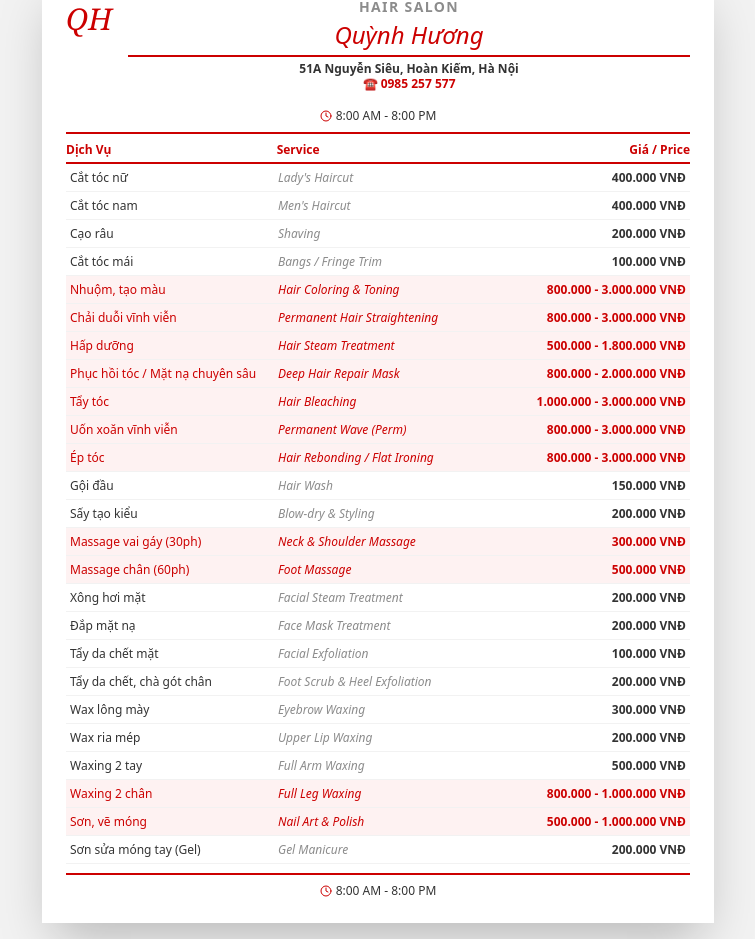
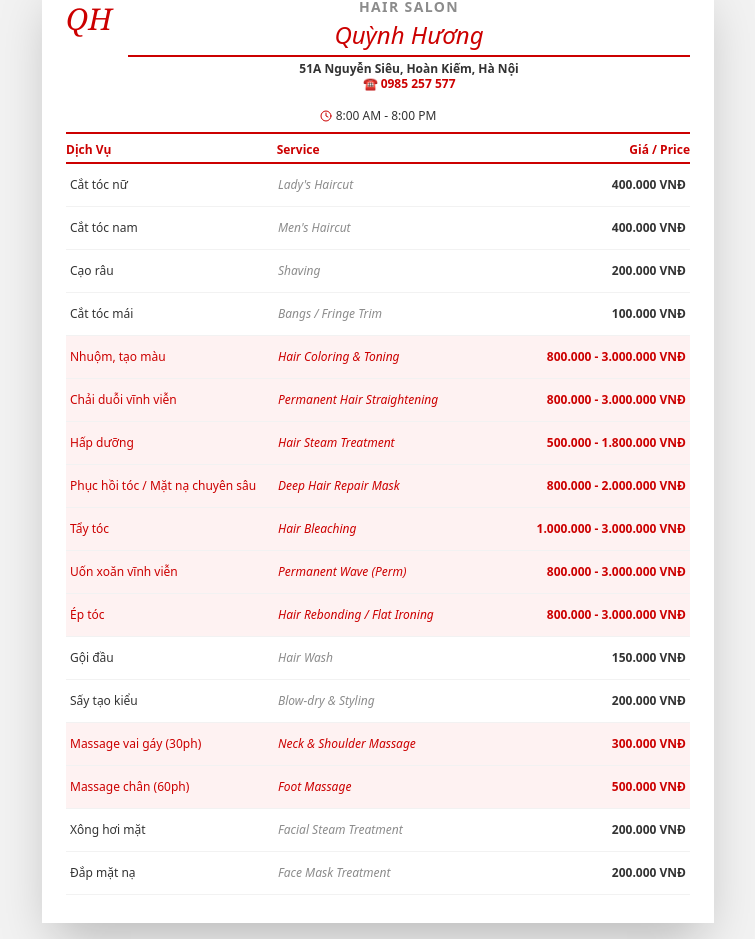
Before and after one commit to namkhanhhhh/HQ, a Next.js app: page / in a window 1280 px wide. Shown: the part 95-1034 px from the top of the page, without its empty margins (262-1017 px from the left). Built offline with nearby package versions, Linux system fonts and the light colour scheme.

Commit message:
style: adjust service row spacing and line-height
Increase line spacing and change line-height for better readability.

Co-authored-by: Nguyễn Nam Khánh <142679395+namkhanhhhh@users.noreply.github.com>

```diff
--- a/app/page.tsx
+++ b/app/page.tsx
@@ -138,16 +138,16 @@ export default function Page() {
           {/* Services List */}
           <div className="text-xs">
             {services.map((service, index) => (
-              <div key={index} className={`grid grid-cols-3 gap-2 border-b border-secondary py-1.5 px-1 ${
+              <div key={index} className={`grid grid-cols-3 gap-2 border-b border-secondary py-3 px-1 ${
                 service.highlight ? 'bg-red-50' : ''
               }`}>
-                <div className={`font-medium leading-tight text-xs ${service.highlight ? 'text-primary font-bold' : 'text-foreground'}`}>
+                <div className={`font-medium leading-normal text-xs ${service.highlight ? 'text-primary font-bold' : 'text-foreground'}`}>
                   {service.vietnameseName}
                 </div>
-                <div className={`italic leading-tight text-xs ${service.highlight ? 'text-primary' : 'text-muted-foreground'}`}>
+                <div className={`italic leading-normal text-xs ${service.highlight ? 'text-primary' : 'text-muted-foreground'}`}>
                   {service.englishName}
                 </div>
-                <div className={`text-right font-semibold leading-tight text-xs ${
+                <div className={`text-right font-semibold leading-normal text-xs ${
                   service.highlight ? 'text-primary' : 'text-foreground'
                 }`}>
                   {service.price}
@@ -199,16 +199,16 @@ export default function Page() {
           {/* Services List */}
           <div className="flex-1 overflow-y-auto text-xs">
             {services.map((service, index) => (
-              <div key={index} className={`grid grid-cols-3 gap-2 border-b border-secondary py-1.5 px-1 ${
+              <div key={index} className={`grid grid-cols-3 gap-2 border-b border-secondary py-3 px-1 ${
                 service.highlight ? 'bg-red-50' : ''
               }`}>
-                <div className={`font-medium leading-tight ${service.highlight ? 'text-primary font-bold' : 'text-foreground'}`}>
+                <div className={`font-medium leading-normal ${service.highlight ? 'text-primary font-bold' : 'text-foreground'}`}>
                   {service.vietnameseName}
                 </div>
-                <div className={`italic leading-tight ${service.highlight ? 'text-primary' : 'text-muted-foreground'}`}>
+                <div className={`italic leading-normal ${service.highlight ? 'text-primary' : 'text-muted-foreground'}`}>
                   {service.englishName}
                 </div>
-                <div className={`text-right font-semibold leading-tight ${
+                <div className={`text-right font-semibold leading-normal ${
                   service.highlight ? 'text-primary' : 'text-foreground'
                 }`}>
                   {service.price}
@@ -217,13 +217,7 @@ export default function Page() {
             ))}
           </div>
 
-          {/* Footer */}
-          <div className="border-t-2 border-primary pt-2 text-center mt-1">
-            <div className="flex items-center justify-center gap-1 text-xs">
-              <Clock size={12} className="text-primary" />
-              <span className="font-medium text-xs">8:00 AM - 8:00 PM</span>
-            </div>
-          </div>
+
         </div>
       </div>
     </div>
```
